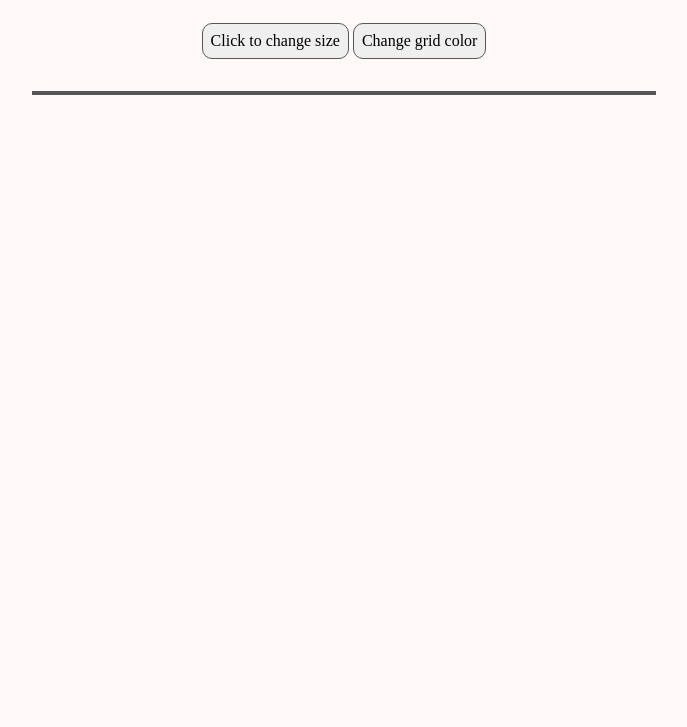
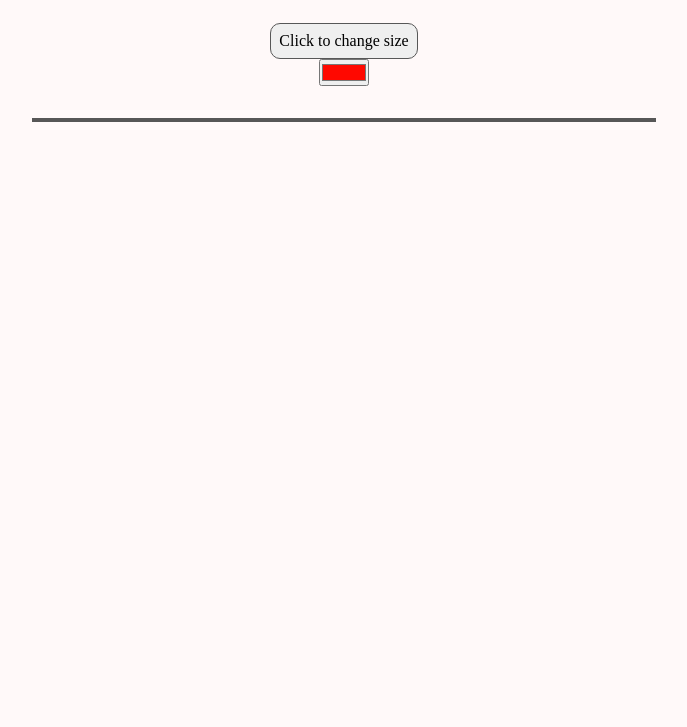
Before and after one commit to prLorence/TOP-exercise, a plain HTML site: page etch-a-sketch/index.html in a window 1280 px wide. Shown: the part 73-800 px from the top of the page, without its empty margins (296-983 px from the left). Drawn offline with Linux system fonts and the light colour scheme; a web font is replaced by a local one.

Commit message:
project completed

```diff
--- a/etch-a-sketch/index.html
+++ b/etch-a-sketch/index.html
@@ -15,12 +15,12 @@
       <h1 class="heroTitle"> Etch A Sketch </h1>
     </header>
       <div class="container">
-        <button id="clearBtn" class="clearBtn"> Click to change size </button>
-        <button id="changeClr" class ="changeClr"> Change grid color </button>
-        <div class="gridContainer"></div>
+        <button id="clear-button" class="clearBtn"> Click to change size </button> <br>
+        <input type ="color" id="change-color" value ="#ff0800"> </input>
+        <div class="gridContainer" id = "grid-container"></div>
       </div>
 
 
-    <script src="app.js"></script>
+    <script src="./app.js"></script>
   </body>
 </html>
```
